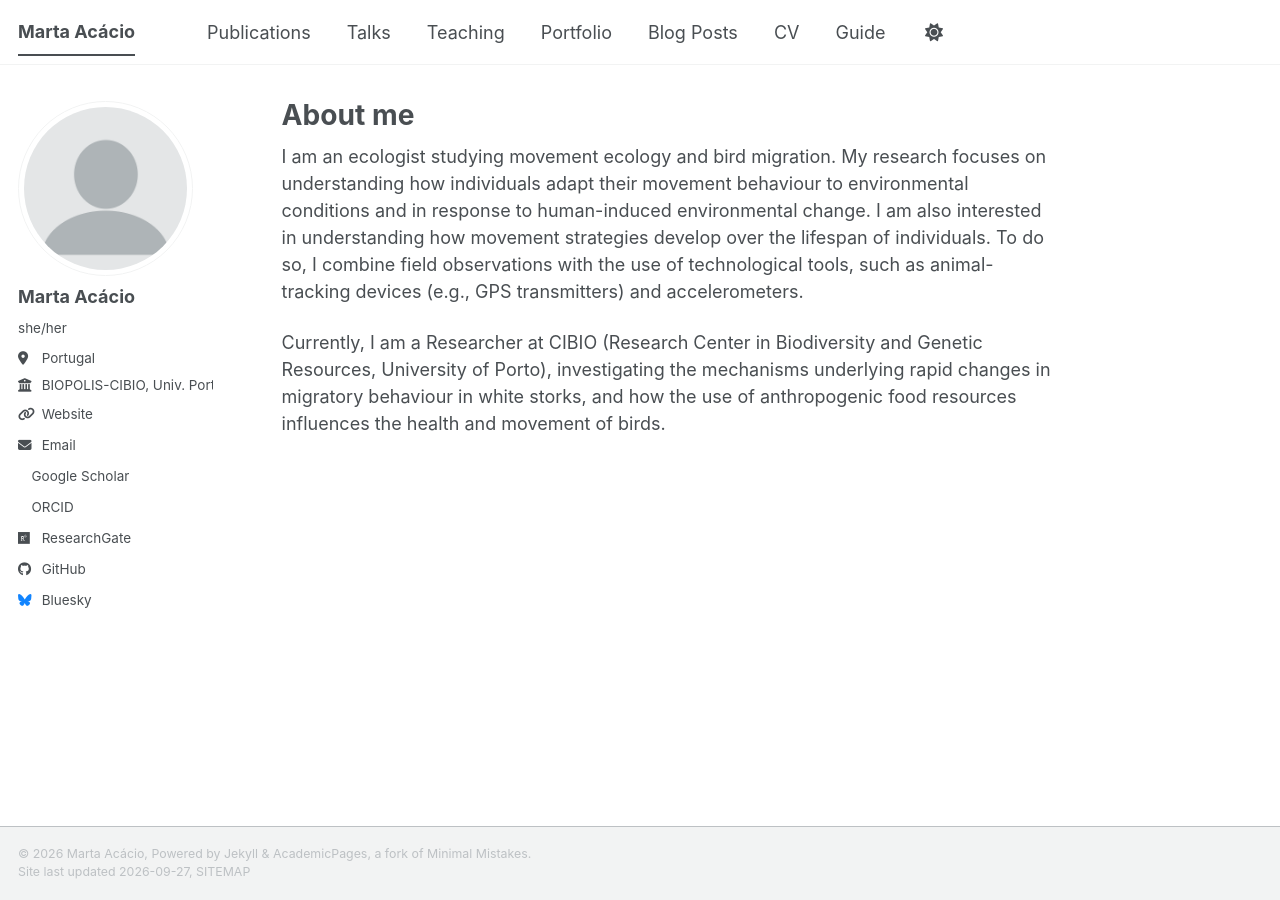
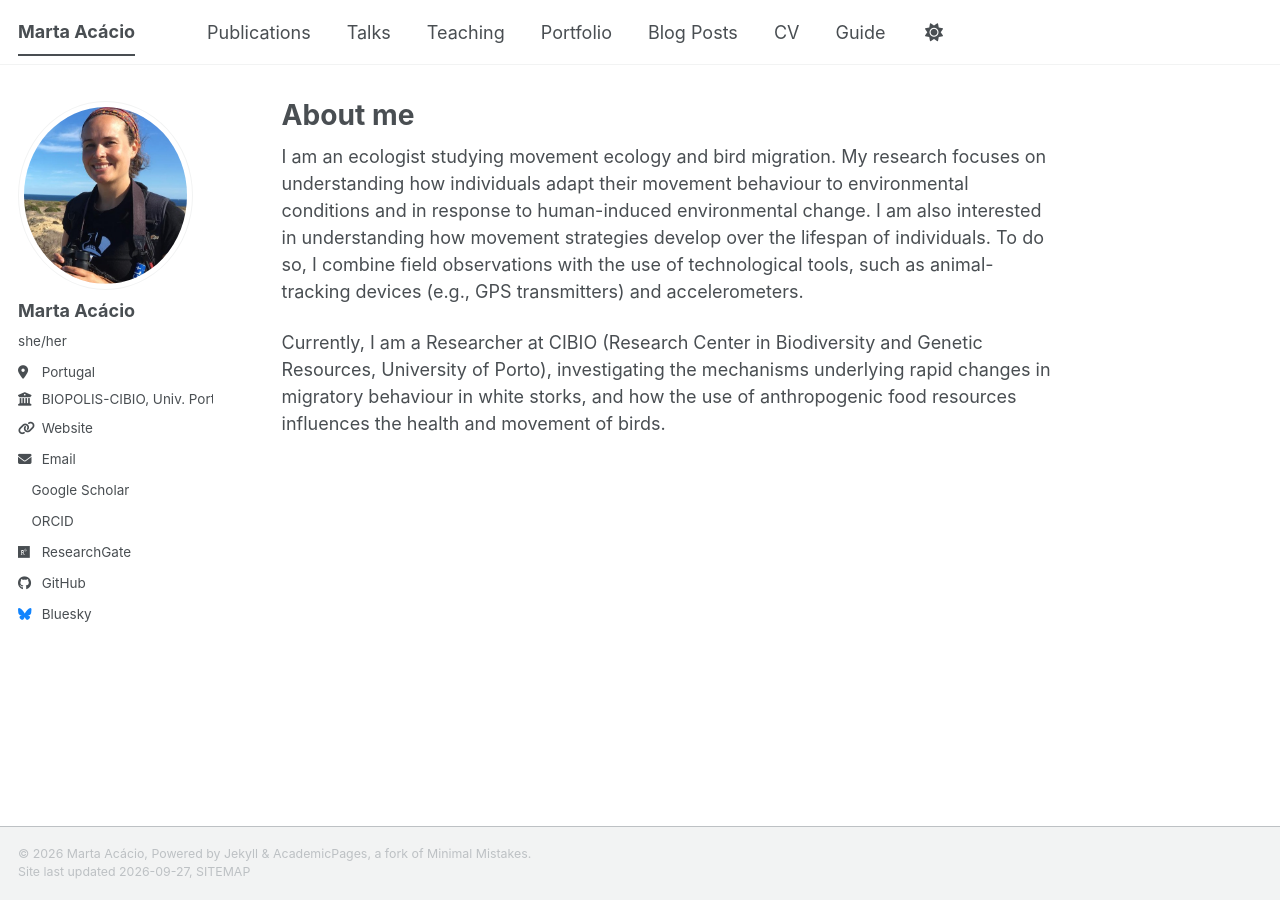
Before and after one commit to m-acacio/m-acacio.github.io, a Jekyll site: the page built from _pages/about.md, in a window 1280 px wide. Built offline with Jekyll 4.4.1, drawn with Linux system fonts in a browser that asks for light colours; a style sheet for code colours, icons or effects is not loaded.

Commit message:
Update _config.yml

```diff
--- a/_config.yml
+++ b/_config.yml
@@ -23,7 +23,7 @@ repository               : "m-acacio/m-acacio.github.io"
 #               Additional customization can be done by editing /_includes/author-profile.html
 author:
   # Biographic information
-  avatar           : "profile.png"
+  avatar           : "Marta_Acacio_web.jpg"
   name             : "Marta Acácio"
   pronouns         : "she/her" # example: "she/her"
   bio              : # add short bio at some point
```
